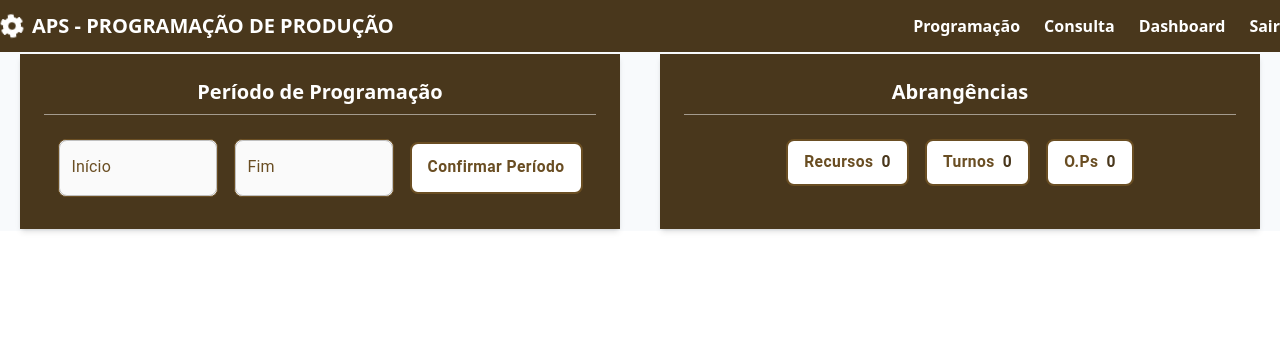
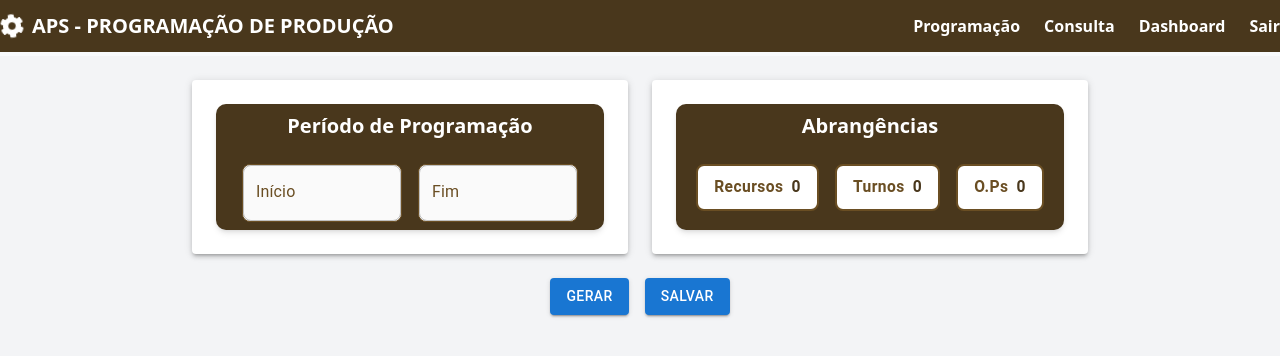
Before and after one commit to Vrodriz/Project_APS, a Next.js app: page / in a window 1280 px wide. Shown: the top 356 px of the page. Built offline with nearby package versions, Linux system fonts and the light colour scheme.

Commit message:
updates :sparkles:

```diff
--- a/src/app/FirstPage/Firstpage.tsx
+++ b/src/app/FirstPage/Firstpage.tsx
@@ -1,22 +1,59 @@
 'use client';
-
 
 import Abrangencias from '@/app/FirstPage/component/Abrangências/Abrangencias';
 import ProgramacaoInteligente from './component/periododeProgramacao';
+import { Button, Card } from '@mui/material';
+import { useState } from 'react';
 
 export default function Home() {
+  const [isGenerated, setIsGenerated] = useState(false);
+
+  const handleGenerate = () => {
+    setIsGenerated(true);
+    console.log('Dados gerados!');
+  };
+
+  const handleSave = () => {
+    console.log('Dados salvos!');
+  };
+
   return (
-    <div className="py-[2px]">
-      <div className="grid  sm:grid-cols-1 lg:grid-cols-2">
+    <div className="p-6 bg-gray-100 min-h-screen flex flex-col items-center">
+      {/* Conteúdo */}
+      <div className="grid sm:grid-cols-1 lg:grid-cols-2 gap-6 w-full max-w-4xl">
         {/* Card Programação Inteligente */}
-        <div className="flex flex-col items-center justify-center text-white rounded-lg ">
+        <Card
+          className="p-6 bg-gradient-to-r from-brown-600 to-brown-500 text-white rounded-xl shadow-md hover:shadow-lg transition-shadow duration-300"
+          elevation={3}
+        >
           <ProgramacaoInteligente />
-        </div>
+        </Card>
 
         {/* Card Abrangências */}
-        <div className="flex flex-col items-center justify-center text-white rounded-lg">
+        <Card
+          className="p-6 bg-gradient-to-r from-brown-600 to-brown-500 text-white rounded-xl shadow-md hover:shadow-lg transition-shadow duration-300"
+          elevation={3}
+        >
           <Abrangencias />
-        </div>
+        </Card>
+      </div>
+
+      {/* Botões */}
+      <div className="flex justify-center gap-4 mt-6">
+        <Button
+          variant="contained"
+          className="bg-customBrown text-white px-6 py-3 rounded-lg shadow-md hover:shadow-lg transform hover:scale-105 transition-transform duration-300"
+          onClick={handleGenerate}
+        >
+          Gerar
+        </Button>
+        <Button
+          variant="contained"
+          className="bg-customBrown text-white px-6 py-3 rounded-lg shadow-md hover:shadow-lg transform hover:scale-105 transition-transform duration-300"
+          onClick={handleSave}
+        >
+          Salvar
+        </Button>
       </div>
     </div>
   );
--- a/src/app/FirstPage/component/Abrangências/Abrangencias.tsx
+++ b/src/app/FirstPage/component/Abrangências/Abrangencias.tsx
@@ -5,7 +5,7 @@ import ScopeControl from "@/app/FirstPage/component/Abrangências/ScopeControl";
 export default function Coverage() {
   return (
     <Card title="Abrangências">
-      <div className="flex flex-row gap-4 py-2 justify-center items-center">
+      <div className="flex flex-row gap-4 justify-center items-center">
       <ScopeControl label="Recursos"/>
       <ScopeControl label="Turnos"/>
       <ScopeControl label="O.Ps"/>
--- a/src/app/FirstPage/component/periododeProgramacao.tsx
+++ b/src/app/FirstPage/component/periododeProgramacao.tsx
@@ -23,7 +23,7 @@ export default function DateRangePickerValue() {
 
   return (
     <Card title="Período de Programação">
-      <div className="flex flex-col sm:flex-row gap-4 py-2 justify-center items-center">
+      <div className="flex flex-col sm:flex-row gap-4 justify-center items-center">
         {/* Componente DatePicker para selecionar a data de início */}
         <LocalizationProvider dateAdapter={AdapterDayjs}>
           <DatePicker
@@ -81,27 +81,6 @@ export default function DateRangePickerValue() {
             }}
           />
         </LocalizationProvider>
-
-        {/* Botão para submeter o intervalo de datas selecionado */}
-        <Button
-          variant="outlined"
-          sx={{
-            backgroundColor: '#fff',
-            color: '#6A4E23', // Marrom escuro
-            fontWeight: 'bold',
-            fontSize: '0.975rem',
-            padding: '10px 16px',
-            borderRadius: '8px',
-            border: '2px solid #6A4E23', // Cor da borda marrom
-            textTransform: 'none',
-            '&:hover': {
-              backgroundColor: '#f5f5f5', // Creme claro ao passar o mouse
-            },
-          }}
-          onClick={handleSubmit} // Chama a função de validação e envio do período
-        >
-          Confirmar Período
-        </Button>
       </div>
     </Card>
   );
--- a/src/app/components/Card.tsx
+++ b/src/app/components/Card.tsx
@@ -7,9 +7,9 @@ interface CardProps {
 
 const Card: React.FC<CardProps> = ({ title, children }) => {
   return (
-    <div className="bg-customBrown text-white p-6 shadow-md hover:shadow-xl transition-shadow duration-300 ease-in-out w-[600px] h-full flex flex-col">
+    <div className="bg-customBrown text-white shadow-md hover:shadow-xl p-2 transition-shadow duration-300  rounded-[10px] ease-in-out w-auto h-full flex flex-col">
       {/* Título */}
-      <div className="text-center font-bold text-xl mb-4 border-b border-opacity-50 border-white pb-2">
+      <div className="text-center font-bold text-xl mb-4  border-opacity-50 border-white pb-2">
         {title}
       </div>
 
--- a/src/app/components/Header.tsx
+++ b/src/app/components/Header.tsx
@@ -3,7 +3,7 @@ import { FaCog } from 'react-icons/fa';
 
 const Header = () => {
   return (
-    <header className="bg-customBrown w-full py-3">
+    <header className="bg-customBrown w-full py-3 mb-1">
       <div className="container mx-auto flex justify-between items-center">
 
         <div className="flex items-center space-x-2">
```
